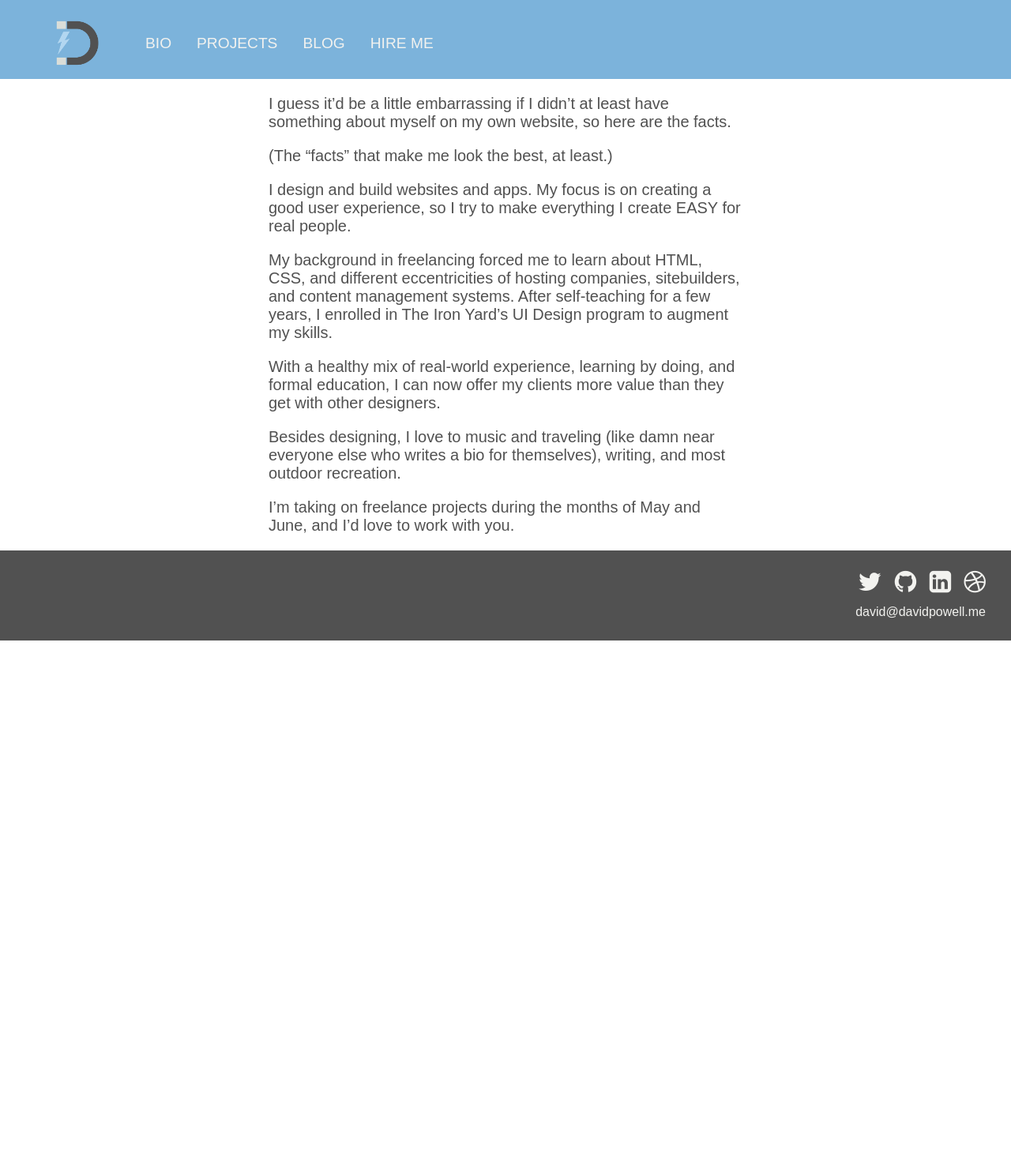
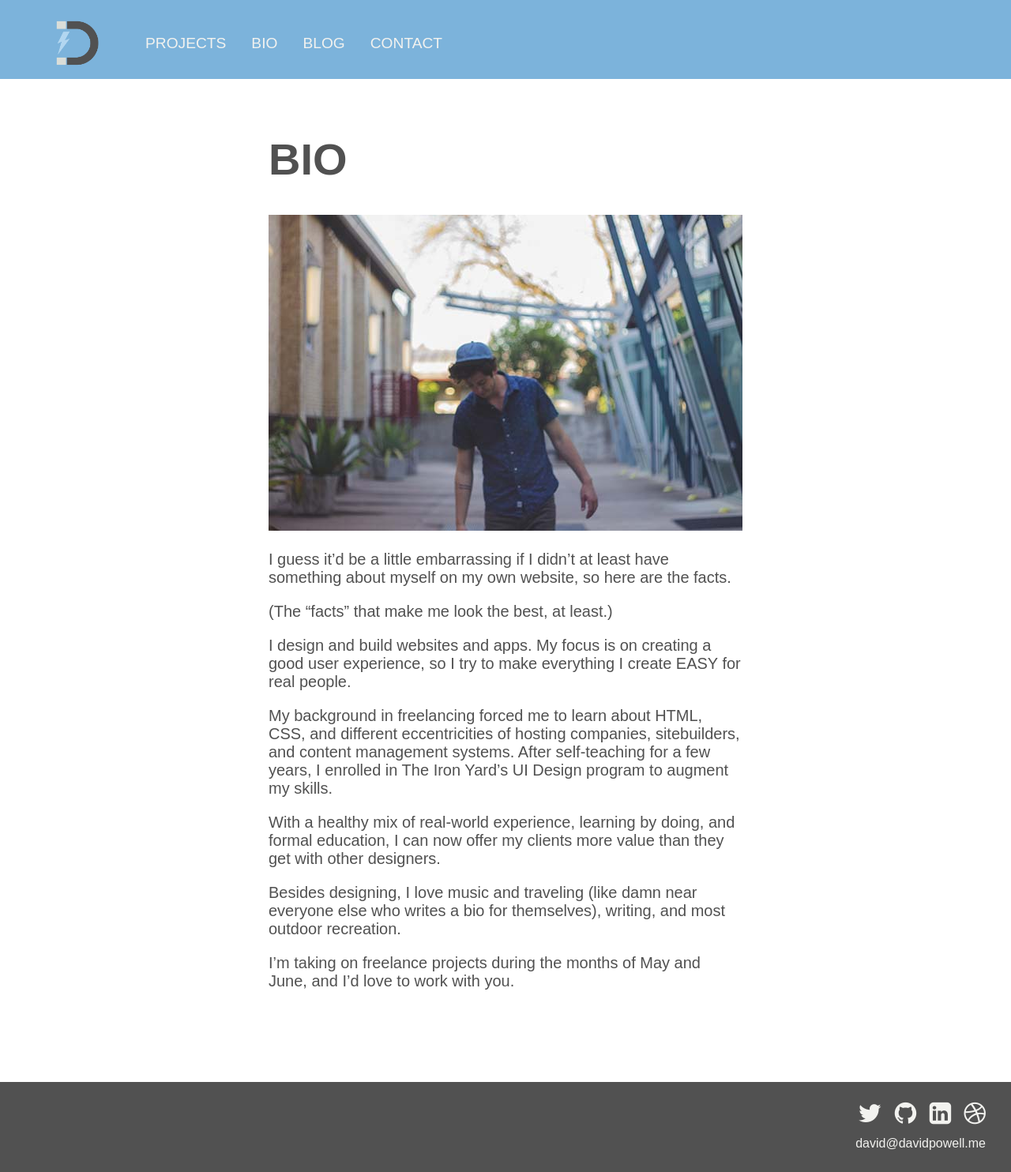
Before and after one commit to dinercoffee/davidpowellme.github.io, a Jekyll site: the page built from bio.md, in a window 1280 px wide. Shown: the whole page at 79% size. Built offline with Jekyll 4.4.1, drawn with Linux system fonts in a browser that asks for light colours; nearby versions of some CDN libraries; before the commit the page ends 900 px from its top, so only the background shows below that.

Commit message:
photos in bio, minor layout fixes

```diff
--- a/_includes/header.html
+++ b/_includes/header.html
@@ -11,10 +11,10 @@
     </div>
     <nav class="main-nav">
       <ul>
+        <li><a href="/projects/">Projects</a></li>
         <li><a href="/bio/">Bio</a></li>
-        <li><a href="/projects/">Projects</a></li>
         <li><a href="/blog/">Blog</a></li>
-        <li><a href="/hire-me/">Hire Me</a></li>
+        <li><a href="/hire-me/">Contact</a></li>
       </ul>
     </nav>
   </div>
--- a/_sass/_global.scss
+++ b/_sass/_global.scss
@@ -88,6 +88,13 @@ a {
     float: right;
     height: 50px;
     width: 50px;
+}
+
+.post {
+    padding: 2em 0;
+    max-width: 600px;
+    margin: 0 auto;
+    width: 90%;
 }
 
 .case-wrapper {
@@ -182,7 +189,7 @@ a {
 	}
     .blog {
     	color: $color-dark-secondary;
-        padding: 8rem 2rem 4rem 2rem;
+        padding: 4rem 2rem 4rem 2rem;
         h1 {
         	color: $color-dark-secondary;
             display: block;
@@ -199,7 +206,7 @@ a {
     }
 
     .post {
-    	padding: 2rem 2rem 6rem 0;
+    	padding: 2rem 0 6rem 0;
     }
 
     .post-list li {
@@ -212,8 +219,6 @@ a {
     }
     .post-content {
     	margin: 0 auto;
-    	max-width: 700px;
-    	width: 80%;
     }
     .post-header {
     	margin: 0 auto;
@@ -231,7 +236,7 @@ a {
 }
 .contact-wrapper {
 	color: $color-light-primary;
-	padding: 1rem 2rem;
+	padding: 4rem 2rem;
 	h1 {
             display: inline-block;
         }
@@ -280,7 +285,7 @@ textarea {
 
         .project-wrapper,
         .blog {
-        	padding: 8rem 0 15rem 4rem;
+        	padding: 4rem 0 15rem 4rem;
         }
 
         .post-list {
--- a/_sass/_header.scss
+++ b/_sass/_header.scss
@@ -30,12 +30,11 @@
 	text-align: center;
 
 	ul {
-		border-bottom: 1px solid $color-light-primary;
 		border-top: 1px solid $color-light-primary;
 		list-style: none;
 		margin-top: 120px;
 		overflow: hidden;
-		padding: 1em 0;
+		padding: 1em 0 0 0;
 		width: 100%;
 	}
 
--- a/bio.md
+++ b/bio.md
@@ -1,8 +1,11 @@
 ---
-layout: default
+layout: page
 title: Bio
 permalink: /bio/
 ---
+
+![Me wearing a cool hat](/images/hat-landscape.jpg "Me wearing a cool hat")
+
 
 I guess it'd be a little embarrassing if I didn't at least have something about myself on my own website, so here are the facts.
 
@@ -14,6 +17,6 @@ My background in freelancing forced me to learn about HTML, CSS, and different e
 
 With a healthy mix of real-world experience, learning by doing, and formal education, I can now offer my clients more value than they get with other designers.
 
-Besides designing, I love to music and traveling (like damn near everyone else who writes a bio for themselves), writing, and most outdoor recreation.
+Besides designing, I love music and traveling (like damn near everyone else who writes a bio for themselves), writing, and most outdoor recreation.
 
 I'm taking on freelance projects during the months of May and June, and I'd love to work with you.
--- a/hire-me.html
+++ b/hire-me.html
@@ -1,12 +1,12 @@
 ---
 layout: default
-title: Hire Me
+title: Contact
 permalink: /hire-me/
 ---
 <section class="hire-me">
 <article class="col-sm-12 col-md-12 col-lg-6">
 <div class="contact-wrapper">
 <h1 class="lightning">Hire Me</h1>
-<p>Need help with your website? Don't even have a website? I can help. With my experience in web development and design, I've helped lots of small business take their brand online. Shoot me an email, because I'd love to help you too.</p>
+<p>Need help with your website? Don't even have a website? I can help. With my experience in web development and design, I've helped lots of small business take their brand online. If you're interested in growing your business online, shoot me an email.<p>
 </div>
 </article>
--- a/index.html
+++ b/index.html
@@ -4,6 +4,6 @@ title: Home
 ---
 <section class="col-sm-12 col-md-12 col-lg-12">
   <div class="hero-text">
-    I'm a UI/UX designer.<br>This site isn't finished. Check back soon.
+    I'm a UI/UX designer.<br>I like to freelance, and I'm looking for a job.
   </div>
 </section>
```
Also changed, not shown: 01-projects.html (renamed from projects.html), images/hat-landscape.jpg (added), 1 other file.
